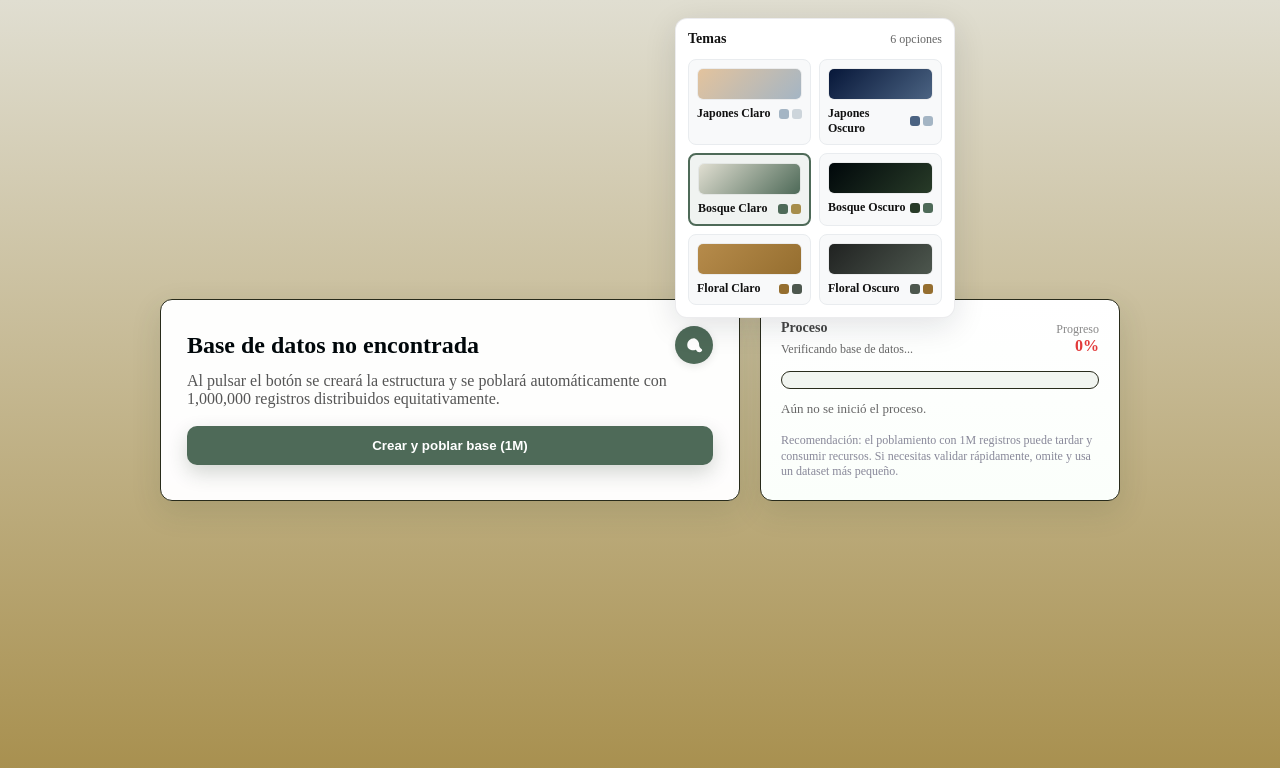
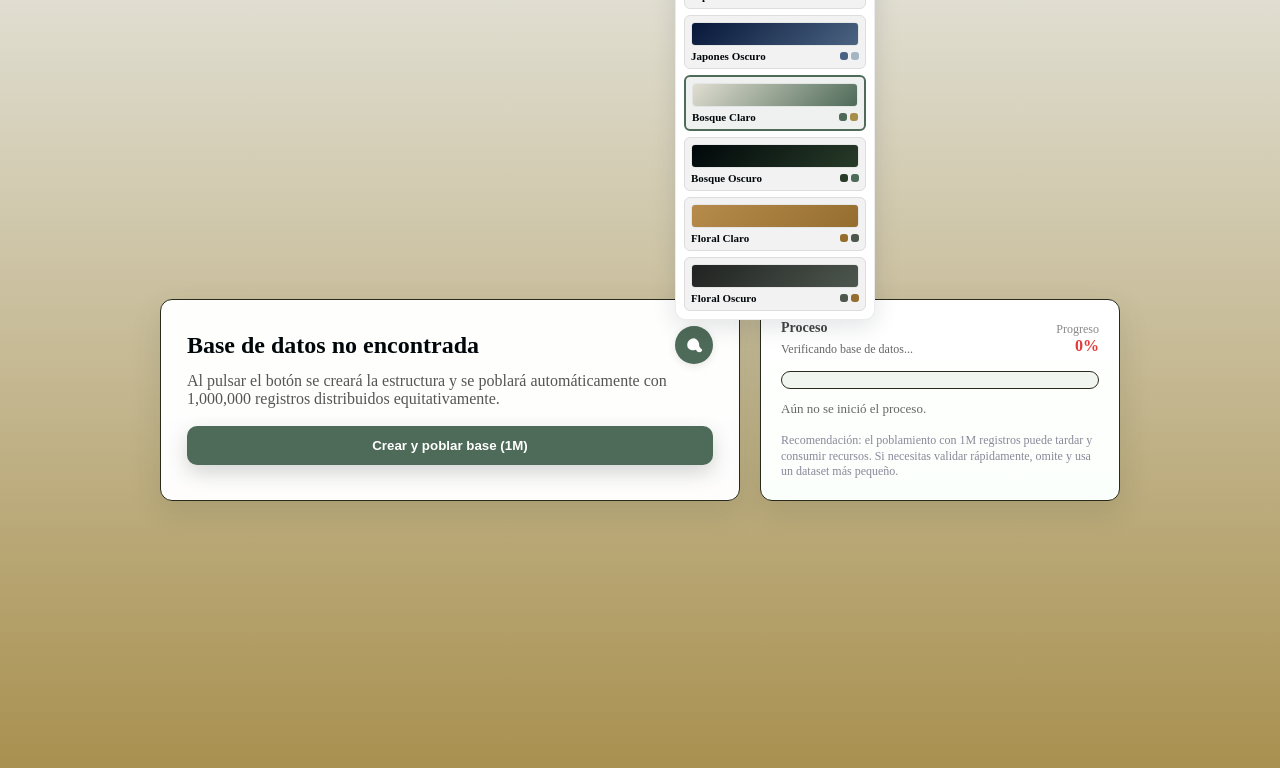
Before and after one commit to MonkyFlip/Super-Pancho-React, a React (Create React App) app in the folder frontend/: page / in a window 1280 px wide. Both pictures are taken after a click on the button "Cambiar tema". Shown: the top 768 px of the page. Built offline with nearby package versions, Linux system fonts and the light colour scheme; no server answers.

Commit message:
logica de despliege cambio de tema modificada

```diff
--- a/frontend/src/components/CambioTema.jsx
+++ b/frontend/src/components/CambioTema.jsx
@@ -7,13 +7,16 @@ const CambioTema = ({
   value,
   onChange,
   align = 'left',
-  direction = 'up' // Cambiado de 'down' a 'up' por defecto
+  direction = 'up'
 }) => {
   const themeKeys = Object.keys(temas);
   const [open, setOpen] = useState(false);
+
   const [selected, setSelected] = useState(() => {
-    try { return localStorage.getItem(STORAGE_KEY) || value || 'bosque_claro'; } catch { return value || 'bosque_claro'; }
+    try { return localStorage.getItem(STORAGE_KEY) || value || 'bosque_claro'; }
+    catch { return value || 'bosque_claro'; }
   });
+
   const rootRef = useRef(null);
   const popRef = useRef(null);
 
@@ -22,7 +25,9 @@ const CambioTema = ({
     if (typeof onChange === 'function') onChange(selected);
   }, [selected, onChange]);
 
-  useEffect(() => { if (value && value !== selected) setSelected(value); }, [value]);
+  useEffect(() => {
+    if (value && value !== selected) setSelected(value);
+  }, [value]);
 
   useEffect(() => {
     const onDown = (e) => {
@@ -30,59 +35,56 @@ const CambioTema = ({
       if (!rootRef.current.contains(e.target)) setOpen(false);
     };
     const onKey = (e) => { if (e.key === 'Escape') setOpen(false); };
+
     window.addEventListener('pointerdown', onDown);
     window.addEventListener('keydown', onKey);
+
     return () => {
       window.removeEventListener('pointerdown', onDown);
       window.removeEventListener('keydown', onKey);
     };
   }, []);
 
+  // 📌 BOTÓN SIN CAMBIOS (38x38)
   const btnStyle = {
     display: 'inline-grid',
     placeItems: 'center',
-    width: 38, // Reducido para coincidir con iconButton
-    height: 38, // Reducido para coincidir con iconButton
-    borderRadius: '50%', // Cambiado a circular como iconButton
+    width: 38,
+    height: 38,
+    borderRadius: '50%',
     border: 'none',
     cursor: 'pointer',
     boxShadow: '0 2px 8px rgba(0,0,0,0.1)',
-    transition: 'all 0.2s ease',
-    '&:hover': {
-      transform: 'translateY(-1px)',
-      boxShadow: '0 4px 12px rgba(0,0,0,0.15)'
-    }
+    transition: 'all 0.2s ease'
   };
 
-  const handleSelect = (key) => {
-    setSelected(key);
-    setOpen(false);
-  };
-
-  // Estilos del popover corregidos
+  // 📌 POPOVER MÁS PEQUEÑO PERO NO EL BOTÓN
   const popoverBaseStyle = {
     position: 'absolute',
-    [align]: 0,
-    width: 280, // Reducido ligeramente
+    width: 200,
     background: '#ffffff',
-    borderRadius: 12,
-    padding: 12,
-    boxShadow: '0 8px 32px rgba(16,24,40,0.12)',
+    borderRadius: 10,
+    padding: 8,
+    boxShadow: '0 6px 24px rgba(16,24,40,0.12)',
     border: '1px solid rgba(16,24,40,0.08)',
     pointerEvents: open ? 'auto' : 'none',
     opacity: open ? 1 : 0,
-    transition: 'all 0.2s ease',
+    transition: 'all 0.15s ease',
     zIndex: 1000
   };
 
+  // 📌 NUEVA LÓGICA DE POSICIÓN:
+  // direction = "down" → se abre ABAJO y A LA IZQUIERDA
   const directionStyles = {
     up: {
-      bottom: 'calc(100% + 8px)',
-      transform: open ? 'translateY(0) scale(1)' : 'translateY(8px) scale(0.95)',
+      bottom: 'calc(100% + 6px)',
+      left: 0,
+      transform: open ? 'translateY(0)' : 'translateY(6px)'
     },
     down: {
-      top: 'calc(100% + 8px)',
-      transform: open ? 'translateY(0) scale(1)' : 'translateY(-8px) scale(0.95)',
+      top: 'calc(100% + 6px)',
+      right: 0, // se despliega a la izquierda del botón
+      transform: open ? 'translateY(0)' : 'translateY(-6px)'
     }
   };
 
@@ -91,11 +93,27 @@ const CambioTema = ({
     ...directionStyles[direction]
   };
 
+  const themeCardStyle = (active, t) => ({
+    display: 'flex',
+    flexDirection: 'column',
+    gap: 4,
+    padding: 6,
+    borderRadius: 6,
+    cursor: 'pointer',
+    background: active ? `${t.primario}18` : '#f2f2f2',
+    border: active ? `2px solid ${t.primario}` : '1px solid #ddd',
+    transition: 'all 0.15s ease'
+  });
+
+  const handleSelect = (key) => {
+    setSelected(key);
+    setOpen(false);
+  };
+
   return (
-    <div ref={rootRef} style={{
-      position: 'relative',
-      display: 'inline-block',
-    }}>
+    <div ref={rootRef} style={{ position: 'relative', display: 'inline-block' }}>
+
+      {/* Botón */}
       <button
         aria-haspopup="true"
         aria-expanded={open}
@@ -104,7 +122,7 @@ const CambioTema = ({
         style={{
           ...btnStyle,
           background: temas[selected].primario,
-          color: '#fff',
+          color: '#fff'
         }}
       >
         <svg width="18" height="18" viewBox="0 0 24 24" fill="currentColor">
@@ -112,6 +130,7 @@ const CambioTema = ({
         </svg>
       </button>
 
+      {/* Popover */}
       <div
         ref={popRef}
         role="dialog"
@@ -122,24 +141,26 @@ const CambioTema = ({
           display: 'flex',
           justifyContent: 'space-between',
           alignItems: 'center',
-          marginBottom: 12
+          marginBottom: 6
         }}>
-          <div style={{ fontWeight: 700, fontSize: 14, color: '#111' }}>Temas</div>
-          <div style={{ fontSize: 12, color: '#666' }}>{themeKeys.length} opciones</div>
+          <div style={{ fontWeight: 700, fontSize: 12 }}>Temas</div>
+          <div style={{ fontSize: 11, color: '#666' }}>{themeKeys.length}</div>
         </div>
 
+        {/* Lista */}
         <div
           role="listbox"
           aria-label="Selector de temas"
           style={{
             display: 'grid',
-            gridTemplateColumns: 'repeat(auto-fill, minmax(110px, 1fr))',
-            gap: 8
+            gridTemplateColumns: 'repeat(auto-fill, minmax(90px, 1fr))',
+            gap: 6
           }}
         >
           {themeKeys.map((key) => {
             const t = temas[key];
             const active = key === selected;
+
             return (
               <div
                 key={key}
@@ -147,39 +168,11 @@ const CambioTema = ({
                 tabIndex={0}
                 aria-selected={active}
                 onClick={() => handleSelect(key)}
-                onKeyDown={(e) => {
-                  if (e.key === 'Enter' || e.key === ' ') {
-                    e.preventDefault();
-                    handleSelect(key);
-                  }
-                }}
-                style={{
-                  display: 'flex',
-                  flexDirection: 'column',
-                  gap: 6,
-                  padding: 8,
-                  borderRadius: 8,
-                  cursor: 'pointer',
-                  background: active ? `${t.primario}15` : '#f8f9fa',
-                  border: active ? `2px solid ${t.primario}` : '1px solid #e9ecef',
-                  transition: 'all 0.2s ease'
-                }}
-                onMouseEnter={(ev) => {
-                  if (!active) {
-                    ev.currentTarget.style.background = `${t.primario}08`;
-                    ev.currentTarget.style.transform = 'translateY(-1px)';
-                  }
-                }}
-                onMouseLeave={(ev) => {
-                  if (!active) {
-                    ev.currentTarget.style.background = '#f8f9fa';
-                    ev.currentTarget.style.transform = 'translateY(0)';
-                  }
-                }}
+                style={themeCardStyle(active, t)}
               >
                 <div style={{
-                  height: 32,
-                  borderRadius: 6,
+                  height: 24,
+                  borderRadius: 4,
                   overflow: 'hidden',
                   border: '1px solid rgba(0,0,0,0.05)'
                 }}>
@@ -192,37 +185,36 @@ const CambioTema = ({
 
                 <div style={{
                   display: 'flex',
-                  alignItems: 'center',
                   justifyContent: 'space-between',
-                  gap: 4
+                  alignItems: 'center'
                 }}>
                   <div style={{
-                    fontSize: 12,
+                    fontSize: 11,
                     fontWeight: 600,
-                    color: '#111',
                     textTransform: 'capitalize'
                   }}>
                     {t.nombre.replace('_', ' ')}
                   </div>
+
                   <div style={{ display: 'flex', gap: 3 }}>
                     <div style={{
-                      width: 10,
-                      height: 10,
+                      width: 8, height: 8,
                       borderRadius: 3,
                       background: t.primario
                     }} />
                     <div style={{
-                      width: 10,
-                      height: 10,
+                      width: 8, height: 8,
                       borderRadius: 3,
                       background: t.secundario
                     }} />
                   </div>
                 </div>
+
               </div>
             );
           })}
         </div>
+
       </div>
     </div>
   );
```
